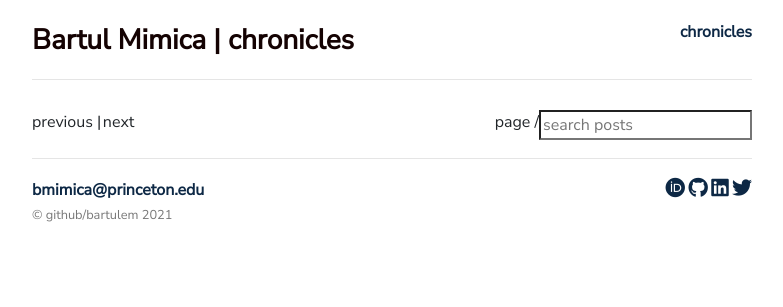
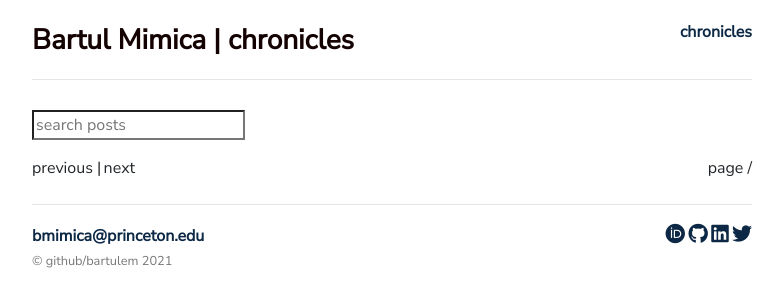
Before and after one commit to bartulem/bartulem.github.io, a Jekyll site: the page built from chronicles/index.html, in a window 1280 px wide. Shown: the top 307 px of the page, without its empty margins (248-1031 px from the left). Built offline with Jekyll 4.4.1, drawn with Linux system fonts in a browser that asks for light colours; nearby versions of some CDN libraries; comment, search, counter and statistics services are not loaded; a style sheet for code colours, icons or effects is not loaded.

Commit message:
2022 format v65

```diff
--- a/chronicles/index.html
+++ b/chronicles/index.html
@@ -6,7 +6,7 @@ category: chronicles
 
 <div class="post">
 
-      <div id="search-demo-container" style="float:right;">
+      <div id="search-demo-container" style="float:none;">
       	 <input type="search" id="search-input" placeholder="search posts">
       	 <ul id="results-container"></ul>
       </div>
```
